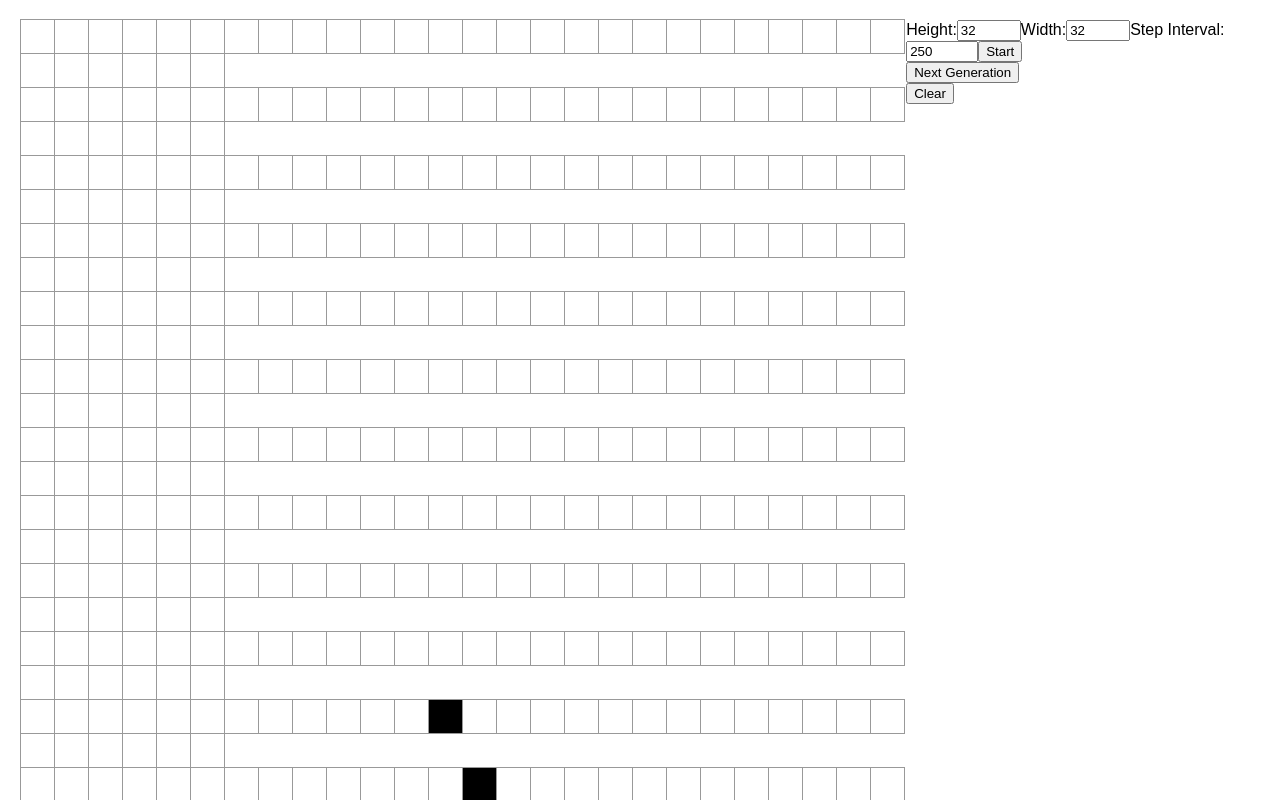
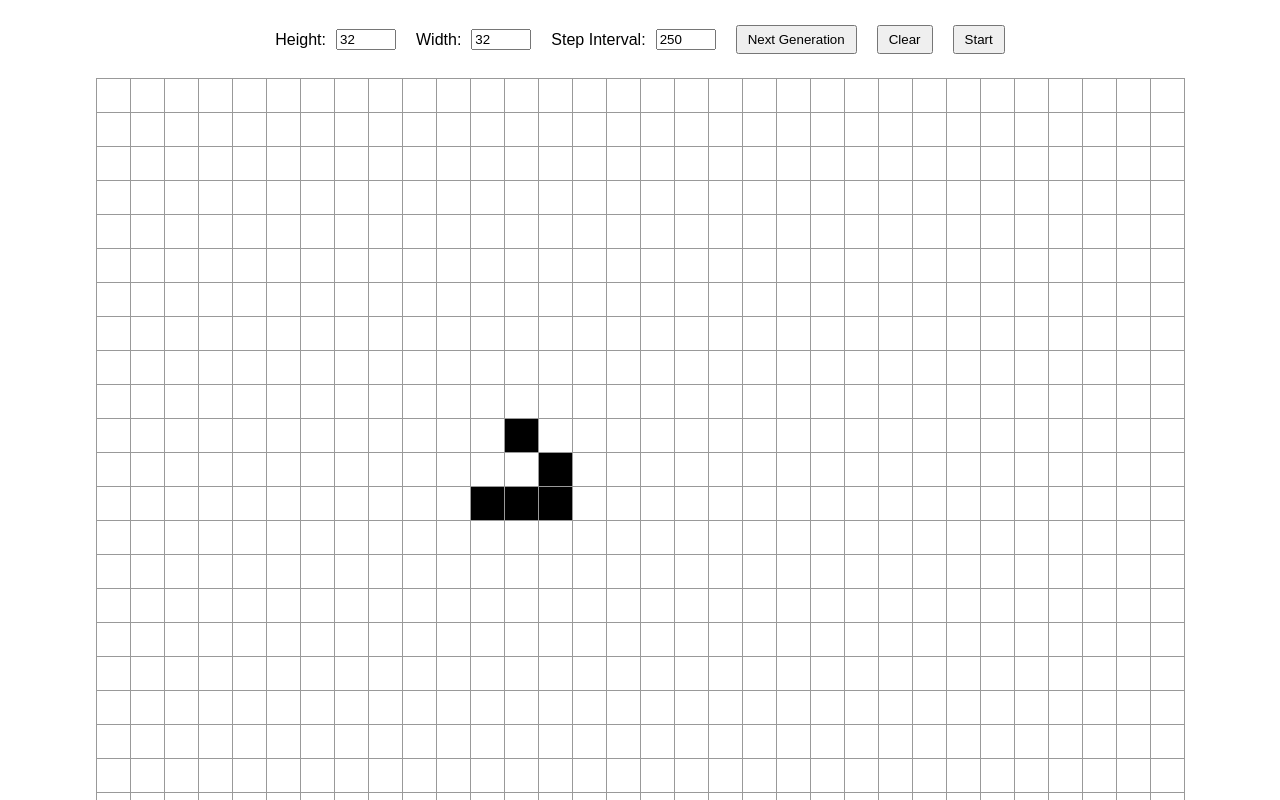
Before and after one commit to antr0n/antr0n.github.io, a React (Vite) app: page / in a window 1280 px wide. Shown: the top 800 px of the page. Built offline with nearby package versions, Linux system fonts and the light colour scheme.

Commit message:
feat: improved button and grid positioning

```diff
--- a/src/App.tsx
+++ b/src/App.tsx
@@ -150,9 +150,6 @@ export default function Game() {
 
   return (
     <div className="game">
-      <div className="game-grid">
-        <GridComponent grid={grid} onCellClick={handleCellClick} />
-      </div>
       <div className="game-controls">
         <label>
           Height:
@@ -184,17 +181,18 @@ export default function Game() {
             max="1000"
           />
         </label>
+        <button onClick={computeNextGeneration}>
+          Next Generation
+        </button>
+        <button onClick={clearGrid}>
+          Clear
+        </button>
         <button onClick={() => setIsRunning(!isRunning)}>
           {isRunning ? 'Stop' : 'Start'}
         </button>
-        <br></br>
-        <button onClick={computeNextGeneration}>
-          Next Generation
-        </button>
-        <br></br>
-        <button onClick={clearGrid}>
-          Clear
-        </button>
+      </div>
+      <div className="game-grid">
+        <GridComponent grid={grid} onCellClick={handleCellClick} />
       </div>
     </div>
   )
--- a/src/styles.css
+++ b/src/styles.css
@@ -80,9 +80,37 @@ body {
 .status {
   margin-bottom: 10px;
 }
+
 .game {
   display: flex;
-  flex-direction: row;
+  flex-direction: column;  /* Changed from row to column */
+  align-items: center;     /* Center contents horizontally */
+}
+
+.game-controls {
+  display: flex;
+  gap: 10px;
+  margin-bottom: 20px;
+  align-items: center;
+  flex-wrap: wrap;        /* Allow controls to wrap on smaller screens */
+  justify-content: center;
+}
+
+.game-controls label {
+  display: flex;
+  align-items: center;
+  gap: 5px;
+  margin: 5px;
+}
+
+.game-controls input {
+  width: 60px;
+  margin-left: 5px;
+}
+
+.game-controls button {
+  margin: 5px;
+  padding: 5px 10px;
 }
 
 .game-info {
```
